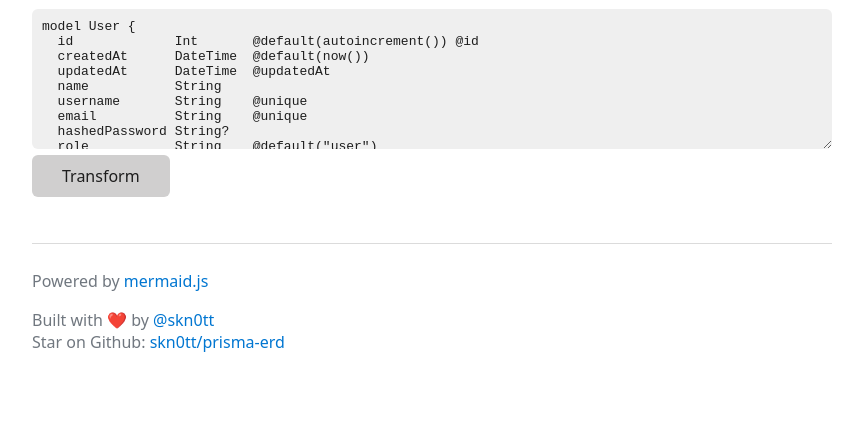
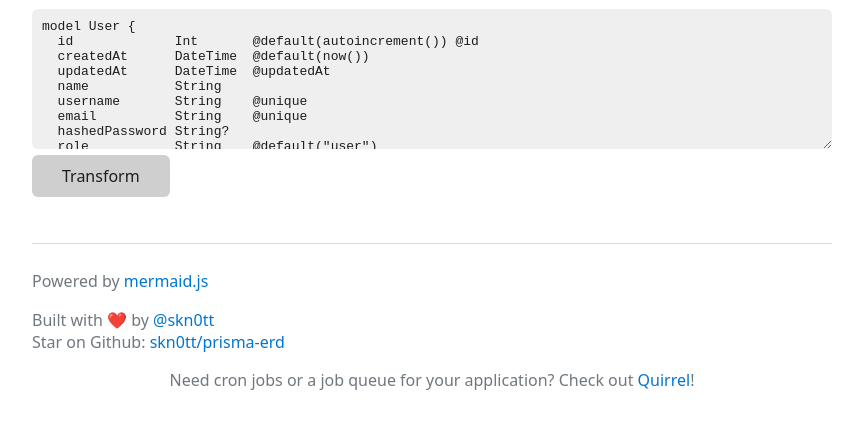
Before and after one commit to Skn0tt/prisma-erd, a website built with Parcel: page src/index.html in a window 1280 px wide. Shown: the part 76-504 px from the top of the page, without its empty margins (208-1071 px from the left). Built offline with nearby package versions, Linux system fonts and the light colour scheme.

Commit message:
Mention Quirrel

```diff
--- a/src/index.html
+++ b/src/index.html
@@ -115,6 +115,13 @@ model Booking {
         Star on Github:
         <a href="https://github.com/skn0tt/prisma-erd">skn0tt/prisma-erd</a>
       </p>
+
+      <center>
+        <p>
+          Need cron jobs or a job queue for your application? Check out
+          <a href="https://quirrel.dev/?ref=prisma-erd">Quirrel</a>!
+        </p>
+      </center>
     </footer>
 
     <script src="./index.ts"></script>
```
